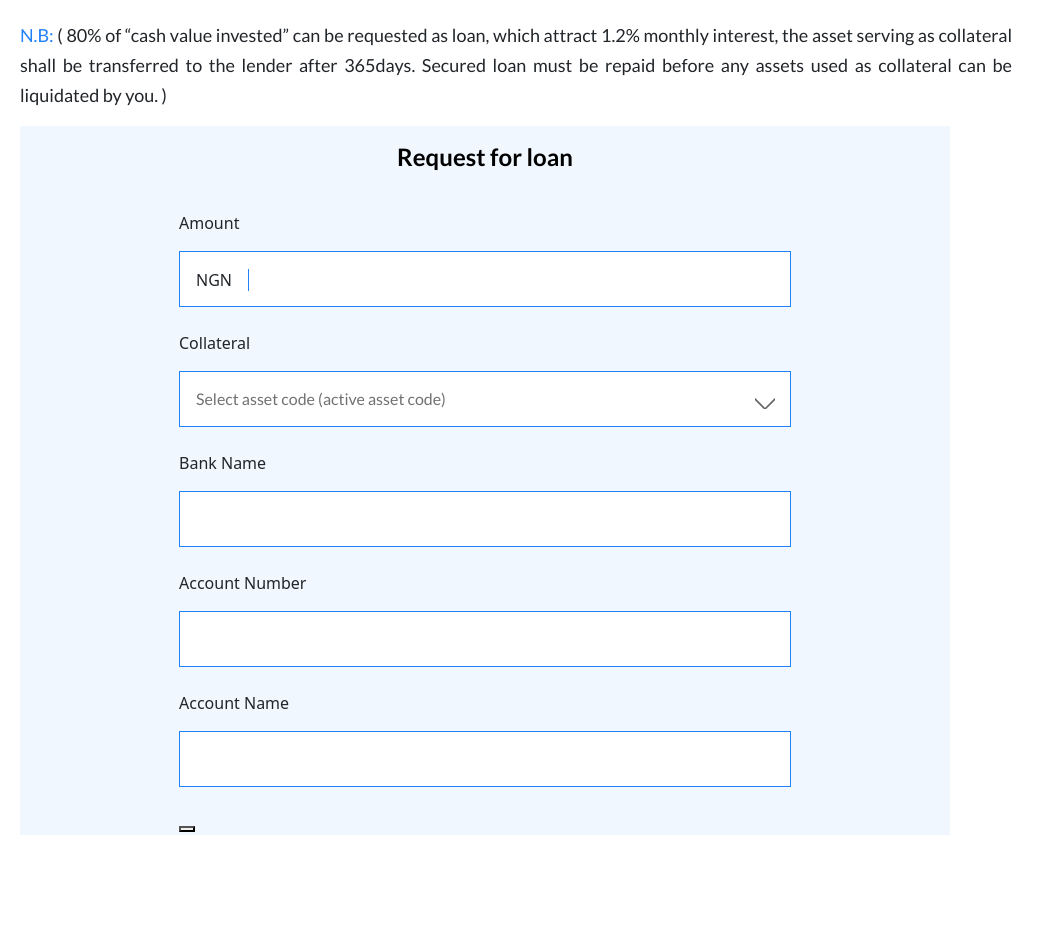
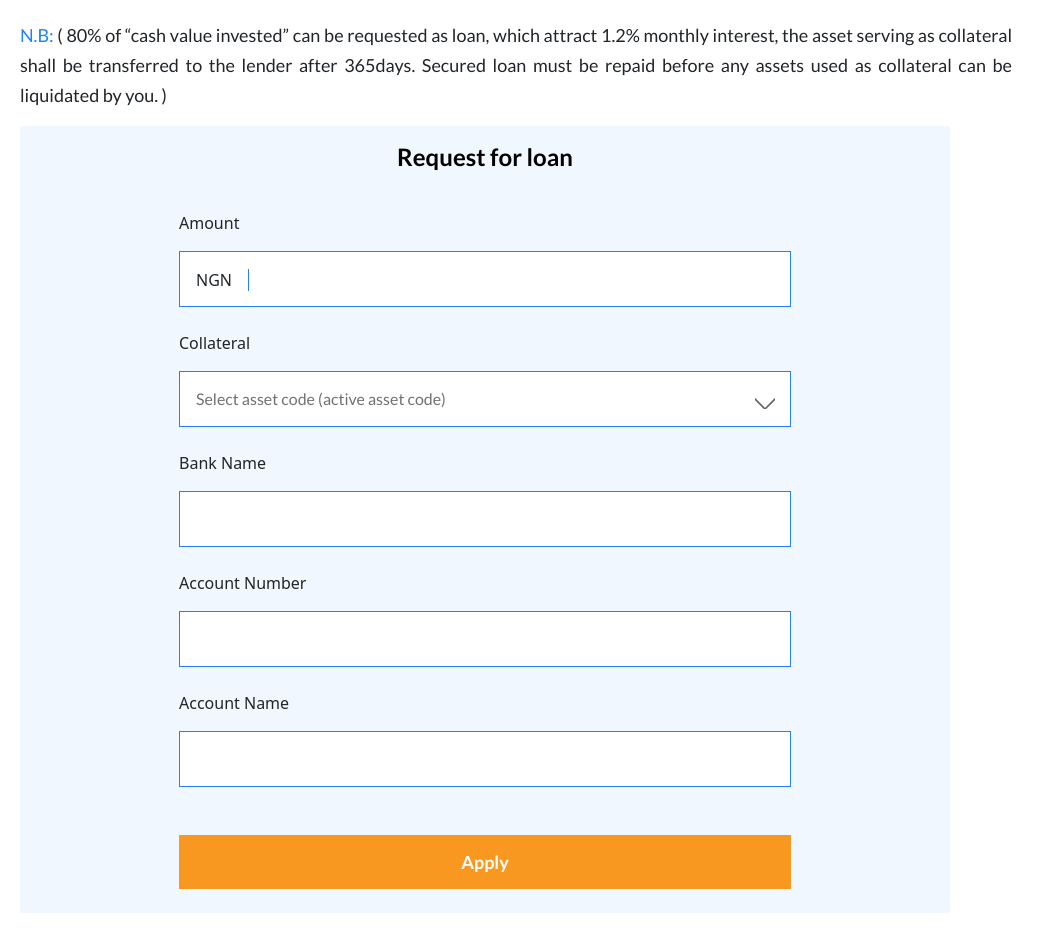
Before and after one commit to Dreezy305/HuntersWall, a Next.js app: page /loanRequest in a window 1280 px wide. Shown: the whole page, without its empty margins (0-1055 px from the left). Before the commit the page ends 871 px from the top, so only its background shows below. Built offline with nearby package versions, Linux system fonts and the light colour scheme; no server answers.

Commit message:
loan request

```diff
--- a/pages/loanRequest.js
+++ b/pages/loanRequest.js
@@ -3,7 +3,7 @@ import React from "react";
 function LoanRequest() {
   return (
     <div className="loan">
-      <p className="">
+      <p className="mb-3">
         <span>N.B:</span>{" "}
         <span>
           ( 80% of “cash value invested” can be requested as loan, which attract
@@ -99,10 +99,10 @@ function LoanRequest() {
           </div>
         </div>
 
-        {/* APPLY */}
+        {/* APPLY BUTTON */}
         <div className="row my-4 align-items-center justify-content-center mb-3">
-          <div className="text-start col-lg-8">
-            <button className="loan_btn"></button>
+          <div className="text-start col-lg-8 my-4">
+            <button className="loan_btn w-100 px-3 py-3">Apply</button>
           </div>
         </div>
       </div>
--- a/styles/loan.scss
+++ b/styles/loan.scss
@@ -68,6 +68,21 @@
     outline: none;
     height: 56px;
   }
+
+  &_btn {
+    background: #f99820;
+    font-family: Lato;
+    font-style: normal;
+    font-weight: 600;
+    font-size: 18px;
+    line-height: 22px;
+    color: #ffffff;
+    text-align: center;
+    border: none;
+    box-shadow: none;
+    outline: none;
+    cursor: pointer;
+  }
 }
 
 .loanCurrency {
```
